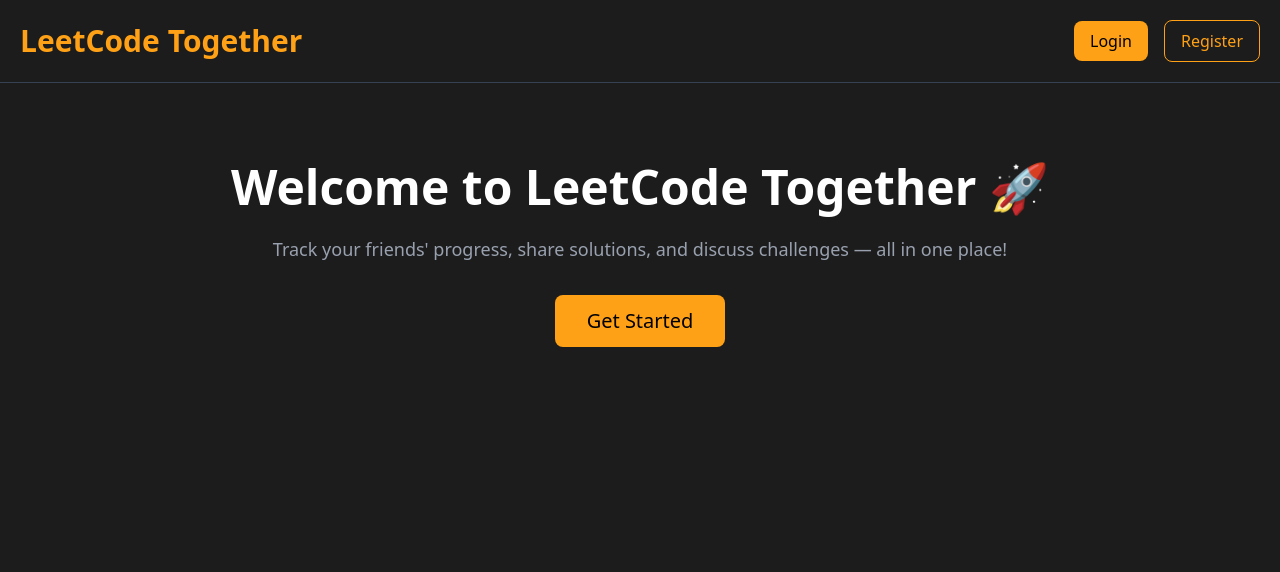
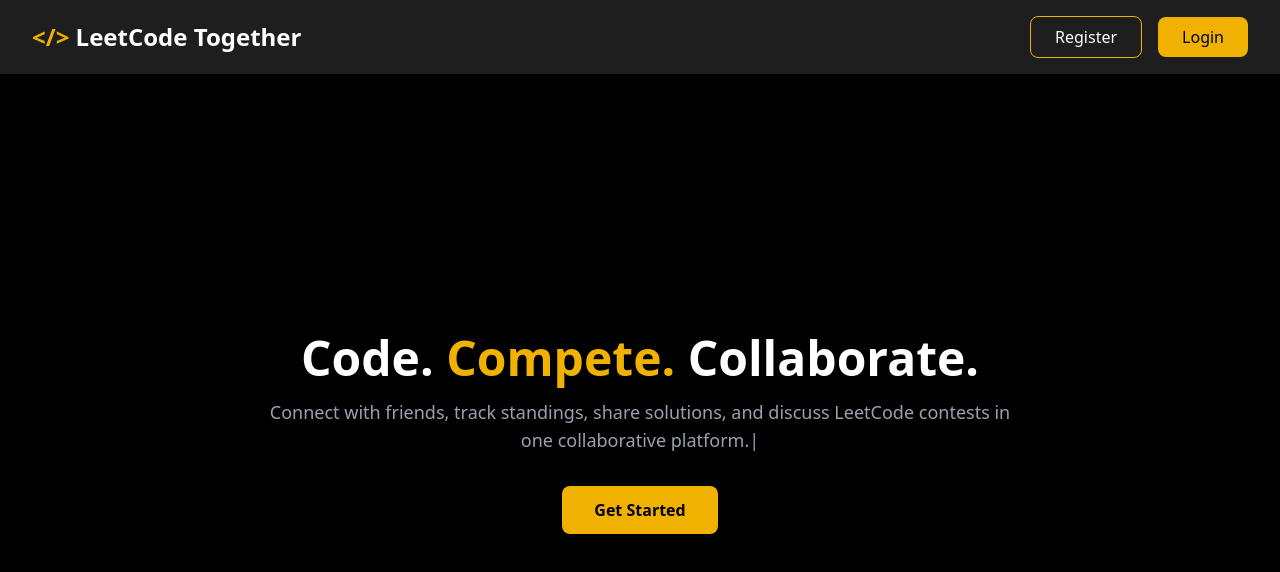
Before and after one commit to Krutish-Raval/Leetcode-Together, a React (Vite) app in the folder frontend/: page / in a window 1280 px wide. Shown: the top 572 px of the page. Built offline with nearby package versions, Linux system fonts and the light colour scheme.

Commit message:
Validate user existence during OTP verification and enhance error handling in registration

```diff
--- a/frontend/package.json
+++ b/frontend/package.json
@@ -17,6 +17,7 @@
     "react-icons": "^5.5.0",
     "react-router-dom": "^7.4.0",
     "react-toastify": "^11.0.5",
+    "react-type-animation": "^3.2.0",
     "tailwindcss": "^4.0.17"
   },
   "devDependencies": {
--- a/frontend/src/App.jsx
+++ b/frontend/src/App.jsx
@@ -1,44 +1,60 @@
+import React from 'react';
 import { useNavigate } from 'react-router-dom';
+import { TypeAnimation } from 'react-type-animation';
 
-function App() {
+const HomePage = () => {
   const navigate = useNavigate();
 
   return (
-    <div className="min-h-screen bg-[#1c1c1c] text-white font-sans">
+    <div className="min-h-screen bg-black text-white relative overflow-hidden">
+
       {/* Header Section */}
-      <header className="flex justify-between items-center p-5 border-b border-gray-700">
-        <h1 className="text-3xl font-bold text-[#FFA116]">LeetCode Together</h1>
+      <div className="bg-[#1e1e1e] py-4 px-8 flex items-center justify-between ">
+      <h1 className="text-white text-2xl font-bold">
+          <span className="text-yellow-500">&lt;/&gt;</span> LeetCode Together
+        </h1>
         <div>
           <button
-            className="bg-[#FFA116] text-black px-4 py-2 rounded-lg mr-4"
+            className="text-white border border-yellow-500 px-6 py-2 rounded-lg mr-4 hover:bg-yellow-500 hover:text-black transition-all cursor-pointer"
+            onClick={() => navigate('/register')}
+          >
+            Register
+          </button>
+          <button
+            className="bg-yellow-500 text-black px-6 py-2 rounded-lg hover:bg-yellow-600 transition-all cursor-pointer"
             onClick={() => navigate('/login')}
           >
             Login
           </button>
+
+        </div>
+
+      </div>
+      <section className="flex flex-col justify-center items-center text-center h-[calc(100vh-80px)]">
+        <h2 className="text-5xl font-bold mb-4">
+          Code. <span className="text-yellow-500">Compete.</span> Collaborate.
+        </h2>
+        <TypeAnimation
+          sequence={[
+            'Connect with friends, track standings, share solutions, and discuss LeetCode contests in one collaborative platform.',
+            3000,
+          ]}
+          wrapper="p"
+          speed={60}
+          className="text-lg text-gray-400 max-w-3xl"
+        />
+
+        <div className="mt-8 space-x-4">
           <button
-            className="bg-transparent text-[#FFA116] px-4 py-2 rounded-lg border border-[#FFA116]"
+            className="bg-yellow-500 text-black font-bold px-8 py-3 rounded-lg hover:bg-yellow-600 transition-all cursor-pointer"
             onClick={() => navigate('/register')}
           >
-            Register
+            Get Started
           </button>
         </div>
-      </header>
-
-      {/* Hero Section */}
-      <section className="text-center py-20">
-        <h2 className="text-5xl font-bold mb-6">Welcome to LeetCode Together 🚀</h2>
-        <p className="text-gray-400 text-lg mb-8">
-          Track your friends' progress, share solutions, and discuss challenges — all in one place!
-        </p>
-        <button
-          className="bg-[#FFA116] text-black px-8 py-3 text-xl rounded-lg"
-          onClick={() => navigate('/login')}
-        >
-          Get Started
-        </button>
       </section>
     </div>
   );
-}
+};
 
-export default App;
+export default HomePage;
--- a/frontend/src/index.css
+++ b/frontend/src/index.css
@@ -1 +1,14 @@
 @import "tailwindcss";
+@keyframes float {
+    0% { transform: translateY(0); }
+    50% { transform: translateY(-10px); }
+    100% { transform: translateY(0); }
+  }
+
+  .bg-text {
+    position: absolute;
+    font-size: 18px;
+    color: rgba(255, 255, 255, 0.1);
+    font-family: monospace;
+    animation: float 5s infinite ease-in-out;
+  }
--- a/frontend/src/pages/Register.jsx
+++ b/frontend/src/pages/Register.jsx
@@ -33,13 +33,17 @@
     try {
       await otpSend({ email: formData.email });
       setOtp(true);
-      toast.dismiss(); // Remove any existing toast
+      toast.dismiss();
 
       toast.success('OTP sent! Please check your email.');
     } catch (error) {
         toast.dismiss(); // Remove any existing toast
-
+      if(error!=="User already exists"){
       toast.error(error?.response?.data?.message || 'Failed to send OTP. Please try again.');
+      }
+      else{
+        toast.error("User already exists. Please Login");
+      }
     } finally {
       setLoading(false);
     }
@@ -85,19 +89,12 @@
           <span className="text-yellow-500">&lt;/&gt;</span> LeetCode Together
         </h1>
         <button
-          className="bg-yellow-500 text-black font-bold py-2 px-4 rounded-lg hover:bg-yellow-600 cursor-pointer"
-          onClick={() => navigate('/login')}
-        >
-          Login
-        </button>
+            className="bg-yellow-500 text-black px-6 py-2 rounded-lg hover:bg-yellow-600 transition-all cursor-pointer"
+            onClick={() => navigate('/login')}
+          >
+            Login
+          </button>
       </div>
-
-      {/* Back Navigation Button */}
-      {/* <div className="flex justify-center items-center m-10">
-        <button className="text-yellow-500 flex items-center cursor-pointer" onClick={() => (otp ? goBackToRegister() : navigate('/'))}>
-          <FaArrowLeft className="mr-2" /> {otp ? 'Back to Register' : 'Back to Home'}
-        </button>
-      </div> */}
 
       {!otp ? (
         <div className="flex justify-center items-center m-25">
```
Also changed, not shown: 2 other files (tests, documents, lock files or other folders).
